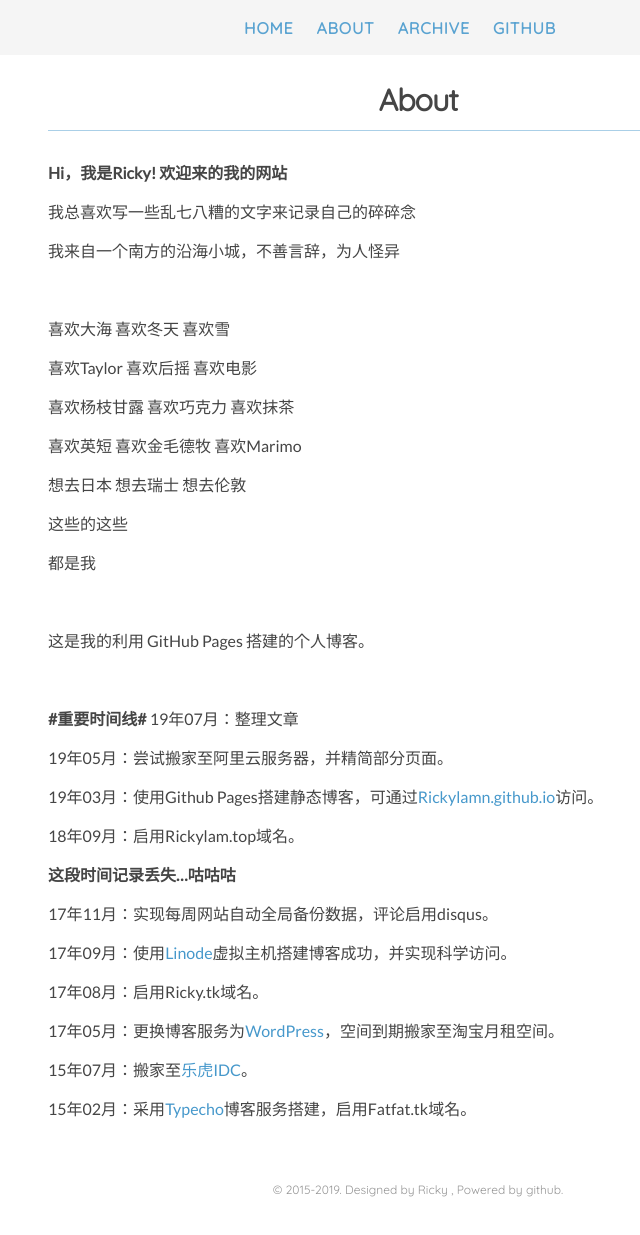
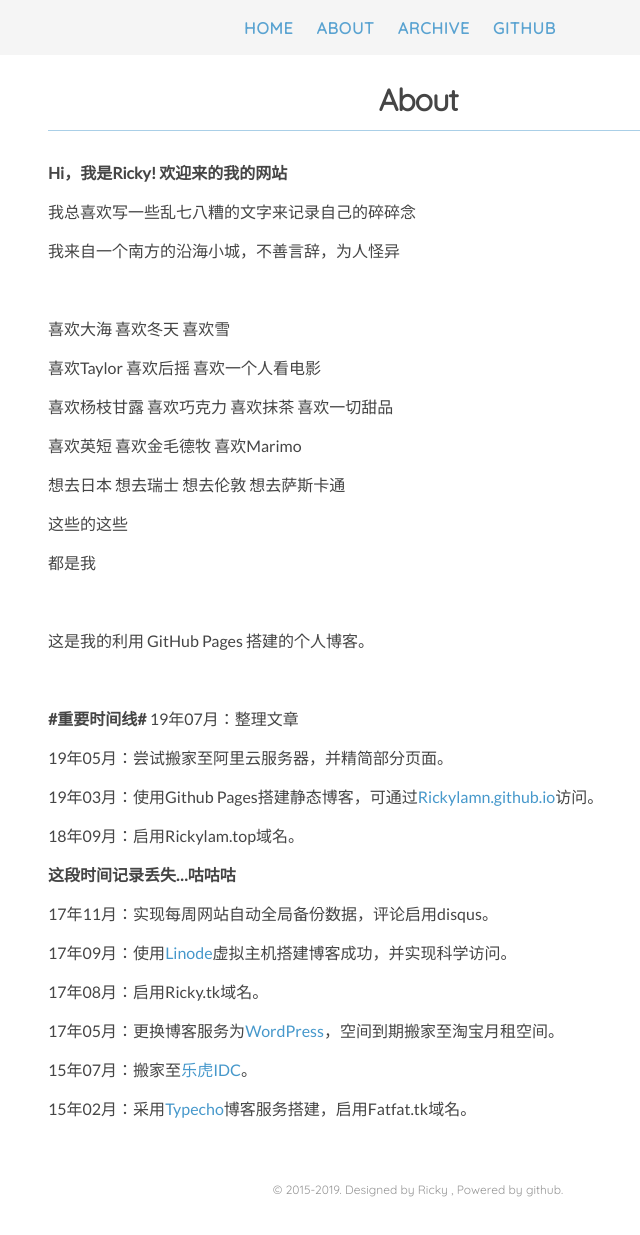
Before and after one commit to Rickylamn/Rickylamn.github.io, a Jekyll site: the page built from about.md, in a window 1280 px wide. Shown: the whole page, without its empty margins (222-862 px from the left). Built offline with Jekyll 4.4.1, drawn with Linux system fonts in a browser that asks for light colours; nearby versions of some CDN libraries.

Commit message:
关于我
关于我

```diff
--- a/about.md
+++ b/about.md
@@ -14,13 +14,13 @@ permalink: /about/
 
 喜欢大海 喜欢冬天 喜欢雪
 
-喜欢Taylor 喜欢后摇 喜欢电影
+喜欢Taylor 喜欢后摇 喜欢一个人看电影
 
-喜欢杨枝甘露 喜欢巧克力 喜欢抹茶
+喜欢杨枝甘露 喜欢巧克力 喜欢抹茶 喜欢一切甜品
 
 喜欢英短 喜欢金毛德牧 喜欢Marimo
 
-想去日本 想去瑞士 想去伦敦
+想去日本 想去瑞士 想去伦敦 想去萨斯卡通
 
 这些的这些
 
```
